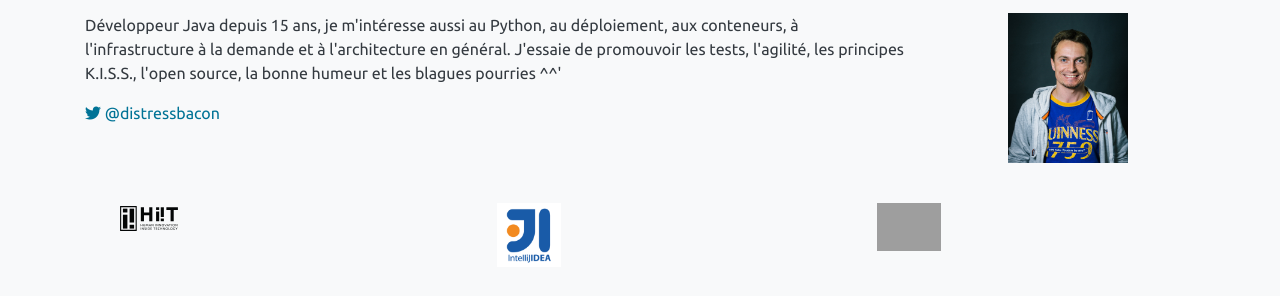
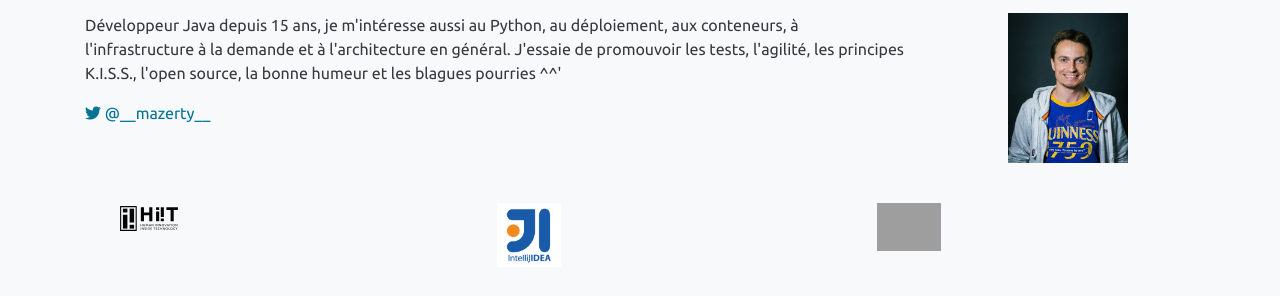
Before and after one commit to lyonjug/lyonjug.org, a Jekyll site: the page built from team.html, in a window 1280 px wide and 1311 px high, cut to the strip 931-1227 px from the top of the window. Built offline with Jekyll 4.4.1, drawn with Linux system fonts in a browser that asks for light colours; grey boxes are pictures that could not be loaded.

Commit message:
maj du handle twitter de thomas

```diff
--- a/team.html
+++ b/team.html
@@ -65,7 +65,7 @@ layout: page
     <div class="col-sm-12 col-md-12 col-lg-9 col-xl-9">
         <p>Développeur Java depuis 15 ans, je m'intéresse aussi au Python, au déploiement, aux conteneurs, à l'infrastructure à la demande et à l'architecture en général.
            J'essaie de promouvoir les tests, l'agilité, les principes K.I.S.S., l'open source, la bonne humeur et les blagues pourries ^^'</p>
-        <p><a href="https://twitter.com/distressbacon" target="_blank"><i class="fab fa-twitter"></i> @distressbacon</a></p>
+        <p><a href="https://twitter.com/__mazerty__" target="_blank"><i class="fab fa-twitter"></i> @__mazerty__</a></p>
     </div>
 
     <div class="col-sm-12 col-md-12 col-lg-3 col-xl-3 text-center float-md-right">
```
